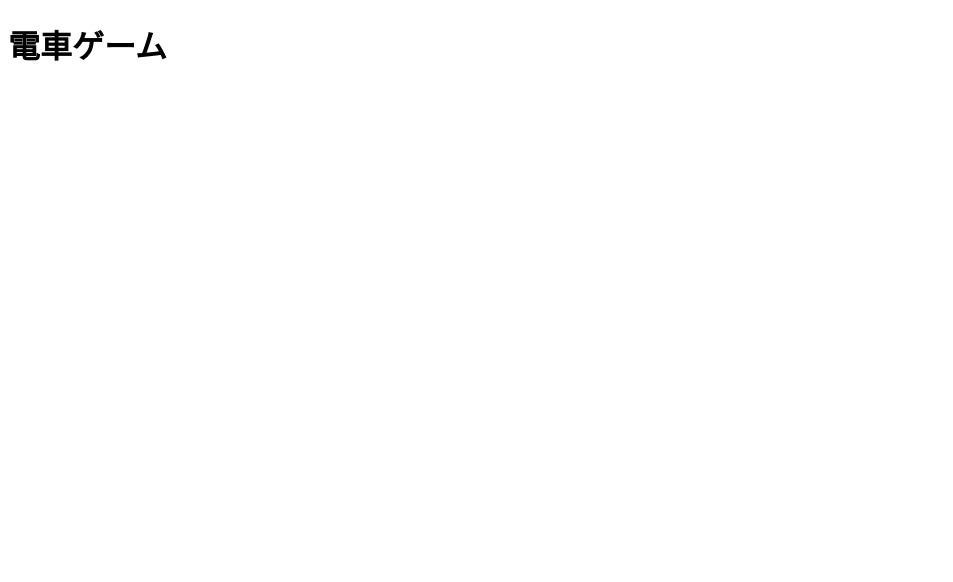
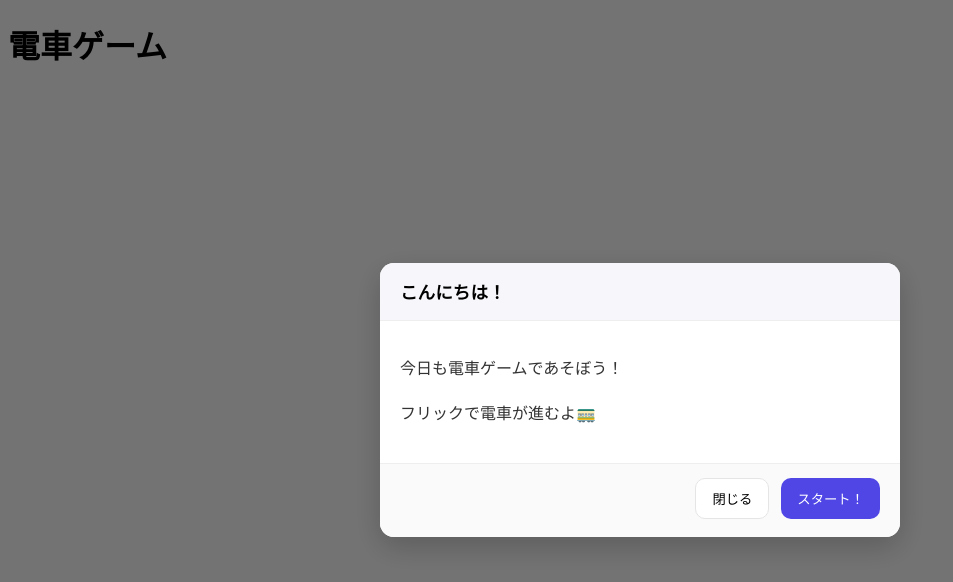
Before and after one commit to menma0214/train_game, a Vue app: page / in a window 1280 px wide. Shown: the top 582 px of the page, without its empty margins (0-953 px from the left). Built offline with nearby package versions, Linux system fonts and the light colour scheme.

Commit message:
add modal

```diff
--- a/index.html
+++ b/index.html
@@ -7,6 +7,7 @@
 </head>
 <body>
   <div id="app"></div>
+  <div id="welcome-modal-root"></div>
   <script type="module" src="/src/main.ts"></script>
 </body>
 </html>
--- a/package.json
+++ b/package.json
@@ -13,6 +13,7 @@
   },
   "devDependencies": {
     "@vitejs/plugin-vue": "^5.0.0",
+    "sass-embedded": "^1.93.2",
     "vite": "^5.4.0"
   }
 }
--- /dev/null
+++ b/src/components/ModalWelcome.vue
@@ -0,0 +1,43 @@
+<template>
+  <div v-if="open" class="modal-overlay" @click.self="close">
+    <div class="modal-card" role="dialog" aria-modal="true" aria-labelledby="welcome-title">
+      <div class="modal-header" id="welcome-title">こんにちは！</div>
+      <div class="modal-body">
+        <p>今日も電車ゲームであそぼう！</p>
+        <p>フリックで電車が進むよ🚃</p>
+      </div>
+      <div class="modal-footer">
+        <button class="modal-button" @click="close">閉じる</button>
+        <button class="modal-button modal-button--primary" @click="start">スタート！</button>
+      </div>
+    </div>
+  </div>
+</template>
+
+<script setup lang="ts">
+import { ref, onMounted, onBeforeUnmount } from 'vue'
+
+const props = defineProps<{ initialOpen?: boolean }>()
+const emit = defineEmits<{ (e: 'close'): void; (e: 'start'): void }>()
+
+const open = ref(!!props.initialOpen)
+
+function close() {
+  open.value = false
+  emit('close')
+}
+function start() {
+  open.value = false
+  emit('start')
+}
+
+function onKeydown(e: KeyboardEvent) {
+  if (e.key === 'Escape') close()
+}
+onMounted(() => window.addEventListener('keydown', onKeydown))
+onBeforeUnmount(() => window.removeEventListener('keydown', onKeydown))
+</script>
+
+<style scoped>
+/* 最小の調整。ベースの見た目はSCSSに寄せます */
+</style>
--- a/src/main.ts
+++ b/src/main.ts
@@ -1,3 +1,4 @@
 import { createApp } from 'vue'
 import App from './App.vue'
 createApp(App).mount('#app')
+import './modal/welcomeModal'
--- /dev/null
+++ b/src/modal/welcomeModal.ts
@@ -0,0 +1,26 @@
+import { createApp } from 'vue'
+import ModalWelcome from '@/components/ModalWelcome.vue'
+import '@/styles/modal.scss'
+
+export function mountWelcomeModal() {
+  const root = document.getElementById('welcome-modal-root')
+  if (!root) {
+    console.warn('[welcomeModal] #welcome-modal-root が見つかりません')
+    return
+  }
+
+  const app = createApp(ModalWelcome, { initialOpen: true })
+
+  // 子からのイベントをここで拾いたい場合は use/ミドルウェア等で対応
+  // 例: app.config.globalProperties.$onStart = () => initTrainGame()
+
+  app.mount(root)
+  console.log('[welcomeModal] mounted')
+}
+
+// ページ読み込み時に自動で表示
+if (document.readyState === 'loading') {
+  document.addEventListener('DOMContentLoaded', () => mountWelcomeModal())
+} else {
+  mountWelcomeModal()
+}
--- /dev/null
+++ b/src/styles/modal.scss
@@ -0,0 +1,63 @@
+// 全画面オーバーレイ
+.modal-overlay {
+  position: fixed;
+  inset: 0;
+  background: rgba(0,0,0,.55);
+  display: grid;
+  place-items: center;
+  z-index: 10000;
+}
+
+// モーダル本体
+.modal-card {
+  width: min(92vw, 520px);
+  background: #fff;
+  border-radius: 14px;
+  box-shadow: 0 10px 30px rgba(0,0,0,.2);
+  overflow: hidden;
+  animation: pop .15s ease-out;
+}
+
+// ヘッダー、本文、フッター
+.modal-header {
+  padding: 16px 20px;
+  font-weight: 700;
+  font-size: 1.1rem;
+  background: #f7f7fb;
+  border-bottom: 1px solid #eee;
+}
+
+.modal-body {
+  padding: 18px 20px;
+  line-height: 1.8;
+  color: #333;
+}
+
+.modal-footer {
+  padding: 14px 20px 18px;
+  display: flex;
+  justify-content: flex-end;
+  gap: 12px;
+  background: #fafafa;
+  border-top: 1px solid #eee;
+}
+
+.modal-button {
+  padding: 10px 16px;
+  border-radius: 10px;
+  border: 1px solid #e5e5e5;
+  cursor: pointer;
+  background: #fff;
+  transition: transform .03s ease, box-shadow .2s;
+}
+
+.modal-button:active { transform: translateY(1px); }
+.modal-button--primary {
+  background: #4f46e5;
+  color: #fff;
+  border: none;
+}
+@keyframes pop {
+  from { transform: translateY(4px) scale(.90); opacity: 0; }
+  to { transform: translateY(0) scale(1); opacity: 1; }
+}
--- a/vite.config.ts
+++ b/vite.config.ts
@@ -1,5 +1,6 @@
 import { defineConfig } from 'vite'
 import vue from '@vitejs/plugin-vue'
+import { fileURLToPath, URL } from 'node:url'
 
 export default defineConfig({
   plugins: [vue()],
@@ -9,5 +10,10 @@
     // strictPort: true,
     watch: {usePolling: true} //コンテナ越しの監視を安定化
     // hmr: { clientPort: 5173 } //HMRが不安定な場合のみ有効化
-  }
+  },
+  resolve: {
+    alias: {
+      '@': fileURLToPath(new URL('./src', import.meta.url)),
+    },
+  },
 })
```
Also changed, not shown: tsconfig.json (added, +8 -0 lines), 1 other file (tests, documents, lock files or other folders).
